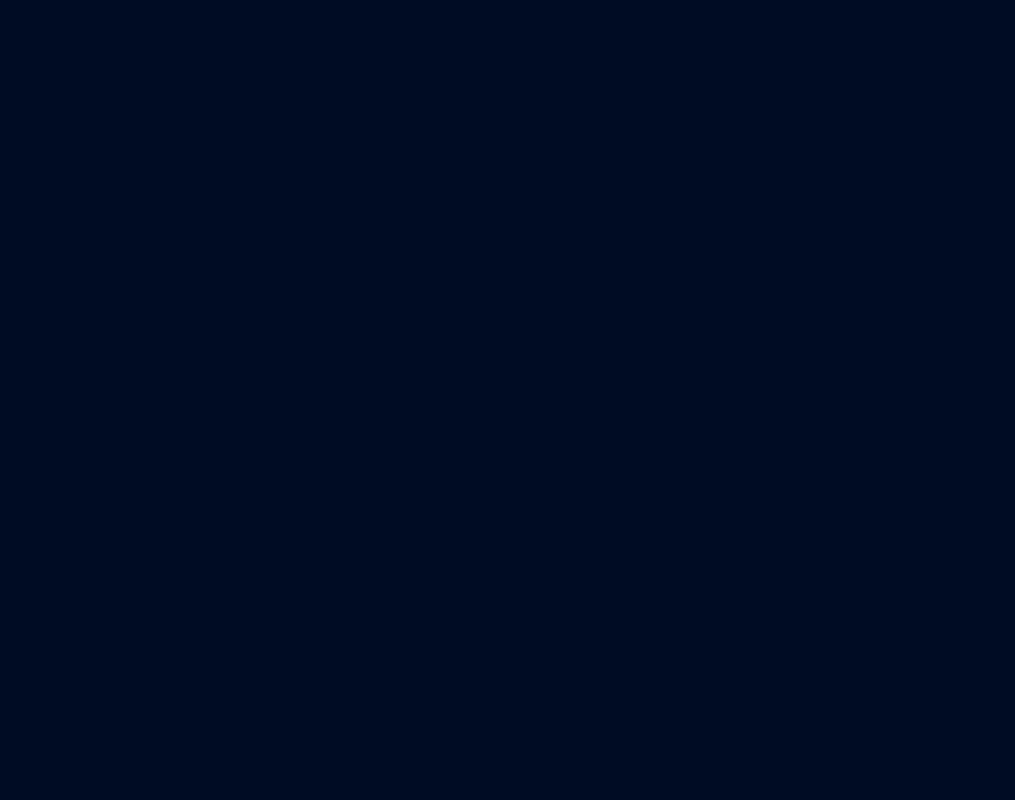
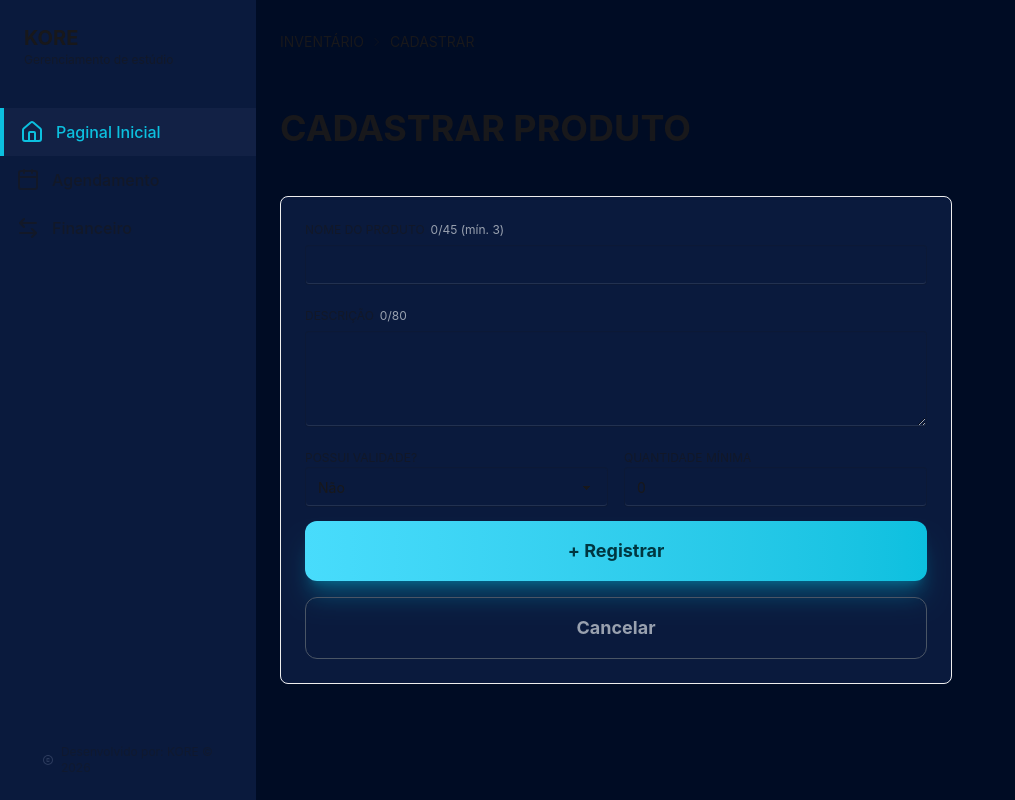
Before and after one commit to kore-sptech/front-end, a React (Vite) app: page /produtos/cadastro in a window 1280 px wide. Shown: the whole page, without its empty margins (0-1015 px from the left). Built offline with nearby package versions, Linux system fonts and the light colour scheme.

Commit message:
feat: cadastro de produtos.

```diff
--- a/src/components/CardProduto.jsx
+++ b/src/components/CardProduto.jsx
@@ -7,17 +7,16 @@ export default function CardProduto(props){
             onClick={() => navigate("editar")}>
             <figure className="px-10 pt-10">
                 <img
-                src="https://img.daisyui.com/images/stock/photo-1606107557195-0e29a4b5b4aa.webp"
+                src="https://tattoounleashed.com/cdn/shop/articles/the-pros-and-cons-of-different-tattoo-machines-198448.jpg?v=1715856207"
                 alt="Shoes"
                 className="rounded-xl" />
             </figure>
             <div className="card-body items-center text-center">
                 <h2 className="card-title">{props.nome}</h2>
                  <div className="card-actions justify-end">
-                    <div className="badge badge-outline">CAT:</div>
-                    <div className="badge badge-primary">Quantidade: {props.quantidade} </div>
-
-                </div>
+                    <div className="badge bg-[#48dbfc1a] ">
+                        <p className="text-[#48DCFC]">Quantidade: {props.quantidade}</p> </div>
+                    </div>
             </div>
         </div>
     )
--- a/src/pages/Produto/CadastroProdutoPage.jsx
+++ b/src/pages/Produto/CadastroProdutoPage.jsx
@@ -1,6 +1,139 @@
-export default function CadastroProdutoPage(){
-    return(
-        <main className="h-screen w-full flex bg-[#000C24]">
+import { useEffect, useState } from "react";
+import { data, useNavigate } from "react-router-dom";
+import { toast } from "sonner";
+import AsideBar from "../../components/AsideBar";
+import CardProduto from "../../components/CardProduto";
+import SearchBar from "../../components/SearchBar";
+
+export default function CadastroProdutoPage() {
+    const navigate = useNavigate();
+
+    const [nome, setNome] = useState("");
+    const [descricao, setDescricao] = useState("");
+    const [possuiValidade, setPossuiValidade] = useState(false);
+    const [qtdMinAlerta, setQtdMinAlerta] = useState(0);
+    async function cadastrar() {
+        if (nome.trim().length < 3) {
+            toast.error("O nome deve ter no mínimo 3 caracteres.");
+            return;
+        }
+        if (nome.length > 45) {
+            toast.error("O nome deve ter no máximo 45 caracteres.");
+            return;
+        }
+        if (descricao.length > 80) {
+            toast.error("A descrição não pode ultrapassar 80 caracteres.");
+            return;
+        }
+        if (qtdMinAlerta === "" || parseInt(qtdMinAlerta) < 0) {
+            toast.error("A quantidade mínima deve ser um número positivo.");
+            return;
+        }
+        const produto = {
+            nome,
+            descricao,
+            possuiValidade,
+            qtdMinAlerta: parseInt(qtdMinAlerta)
+        };
+        await fetch("http://localhost:8080/produtos", {
+            method: "POST",
+            headers: {
+                "Content-Type": "application/json",
+            },
+            body: JSON.stringify(produto)
+        })
+            .then((response) => {
+                if (response.status === 201) {
+                    document.getElementById('modal_sucesso').showModal();
+                } else {
+                    console.log(response.status)
+                }
+            })
+    }
+
+    return (
+        <main className="h-screen w-full flex bg-[#000C24] overflow-hidden">
+            <AsideBar></AsideBar>
+            <section className="flex-grow h-full overflow-auto">
+                <div className="p-6 flex w-full justify-between">
+                    <div className="breadcrumbs text-sm">
+                        <ul>
+                            <li><a>INVENTÁRIO</a></li>
+                            <li><a>CADASTRAR</a></li>
+                        </ul>
+                    </div>
+                </div>
+                <div className="p-6 flex-wrap w-full justify-between">
+                    <h1 className="text-4xl font-bold">CADASTRAR PRODUTO</h1>
+                </div>
+                <div className="p-6 flex w-full justify-between items-end gap-8">
+
+                    <fieldset className="fieldset bg-[#0A1A3D] border-base-300 rounded-box flex-grow max-w-2xl border p-6">
+                        <label className="label">
+                            <span>NOME DO PRODUTO</span>
+                            <span className="label-text-alt text-gray-400">{nome.length}/45 (mín. 3)</span>
+                        </label>
+                        <input
+                            type="text"
+                            className={`input bg-[#0A1A3D] w-full ${nome.length > 0 && nome.length < 3 ? 'border-error' : ''}`}
+                            value={nome}
+                            onChange={(e) => setNome(e.target.value)}
+                        />
+
+                        <label className="label mt-4">
+                            <span>DESCRIÇÃO</span>
+                            <span className="label-text-alt text-gray-400">{descricao.length}/80</span>
+                        </label>
+                        <textarea
+                            className={`textarea h-24 bg-[#0A1A3D] w-full ${descricao.length > 80 ? 'border-error' : ''}`}
+                            value={descricao}
+                            onChange={(e) => setDescricao(e.target.value)}
+                        />
+
+                        <div className="flex justify-between gap-4 mt-4 mb-2">
+                            <div className="flex-1">
+                                <label className="label">POSSUI VALIDADE?</label>
+                                <select
+                                    className="select bg-[#0A1A3D] w-full"
+                                    value={possuiValidade}
+                                    onChange={(e) => setPossuiValidade(e.target.value === "true")}
+                                >
+                                    <option value="false">Não</option>
+                                    <option value="true">Sim</option>
+                                </select>
+                            </div>
+
+                            <div className="flex-1 ">
+                                <label className="label">QUANTIDADE MÍNIMA</label>
+                                <input
+                                    type="number"
+                                    className="input bg-[#0A1A3D] w-full"
+                                    value={qtdMinAlerta}
+                                    onChange={(e) => setQtdMinAlerta(e.target.value)}
+                                />
+                            </div>
+                        </div>
+                        <div className="flex flex-col gap-4">
+                            <button
+                                onClick={cadastrar}
+                                className="flex justify-center items-center gap-2 px-10 py-4 text-lg font-bold bg-linear-to-r from-[#48DCFC] to-[#0CC0DF] text-[#003640] rounded-xl shadow-xl shadow-cyan-500/30 cursor-pointer transition-transform hover:scale-105 active:scale-95 min-w-[220px]"
+                            >
+                                + Registrar
+                            </button>
+
+                            <button
+                                onClick={() => navigate("/produtos")}
+                                className="flex justify-center items-center gap-2 px-10 py-4 text-lg font-bold bg-transparent text-gray-400 border border-gray-600 rounded-xl cursor-pointer hover:bg-gray-800 transition-all min-w-[220px]"
+                            >
+                                Cancelar
+                            </button>
+                        </div>
+                    </fieldset>
+
+
+
+                </div>
+            </section>
         </main>
     )
 }
--- a/src/pages/Produto/ProdutosPage.jsx
+++ b/src/pages/Produto/ProdutosPage.jsx
@@ -7,10 +7,44 @@ import CardProduto from "../../components/CardProduto";
 import SearchBar from "../../components/SearchBar";
 
 export default function ProdutoPage(){
+    const produtosMocados = [
+    {
+        id: 1,
+        nome: "Monitor Gamer 24'",
+        descricao: "Monitor 144hz Full HD",
+        possuiValidade: false,
+        qtdMinAlerta: 5,
+        quantidade: 12
+    },
+    {
+        id: 2,
+        nome: "Teclado Mecânico RGB",
+        descricao: "Switch Blue, Layout ABNT2",
+        possuiValidade: false,
+        qtdMinAlerta: 10,
+        quantidade: 8
+    },
+    {
+        id: 3,
+        nome: "Cabo HDMI 2.0",
+        descricao: "Cabo de 2 metros reforçado",
+        possuiValidade: false,
+        qtdMinAlerta: 20,
+        quantidade: 45
+    },
+    {
+        id: 4,
+        nome: "Pasta Térmica Silver",
+        descricao: "Seringa de 5g",
+        possuiValidade: true,
+        qtdMinAlerta: 2,
+        quantidade: 3
+    }
+];
     const navigate = useNavigate();
 
     const[pesquisa, setPesquisa] = useState("")
-    const[produtos, setProduto] = useState([])
+    const[produtos, setProduto] = useState(produtosMocados)
     useEffect(() => {
         fetch("http://localhost:8080/produtos",{
             method: "GET",
@@ -18,9 +52,11 @@ export default function ProdutoPage(){
                 "Content-Type": "application/json",
             },
         })
-        .then((response)=>{response.json()})
-        .then((data) => setProduto(data))
-        console.log(data)
+        .then((response)=>response.json())
+        .then((data) => {
+            setProduto(data)
+            console.log(data)
+        })
     }, [])
 
     return(
@@ -36,12 +72,12 @@ export default function ProdutoPage(){
                     + Registrar
                     </button>
                 </div>
-                <div className="p-6 flex-wrap w-full justify-between">
+                <div className="p-6 flex w-full justify-between gap-4">
                     {produtos?.map((produto) => {
                         return(
                             <CardProduto
                                 key={produto.id}
-                                name={produto.nome}
+                                nome={produto.nome}
                                 quantidade={produto.quantidade}
                                 />
                             )
```
